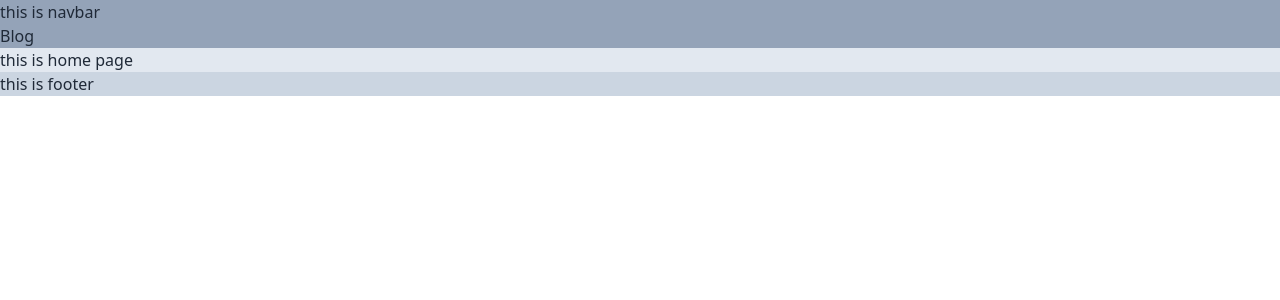
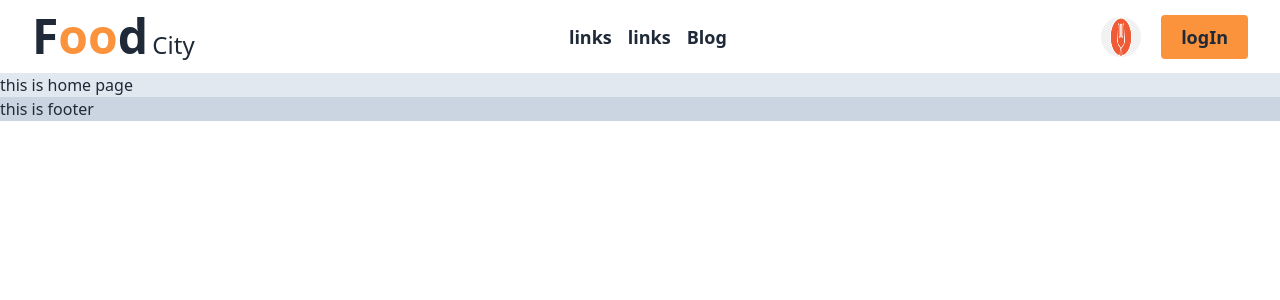
Before and after one commit to Hridoy-shill/project-2-food_chiy-client, a React (Vite) app: page / in a window 1280 px wide. Shown: the top 300 px of the page. Built offline with nearby package versions, Linux system fonts and the light colour scheme.

Commit message:
nav bar added

```diff
--- a/src/pages/sharePages/Navbar/Navbar.jsx
+++ b/src/pages/sharePages/Navbar/Navbar.jsx
@@ -1,11 +1,28 @@
-import React from 'react';
+import React, { useState } from 'react';
 import { Link } from 'react-router-dom';
+import img from '../../../assets/png-transparent-uber-eats-muncheez-delivery-online-food-ordering-food-delivery-food-logo-uber-eats.png'
 
 const Navbar = () => {
+
+    const user = {
+        name:'hridoy'
+    }
+
     return (
-        <div className='bg-slate-400'>
-            <p>this is navbar</p>
-            <Link to={'/blog'}>Blog</Link>
+        <div className='flex justify-between items-center px-8 py-3'>
+            <p><span className='text-5xl font-bold'>F<span className='font-extrabold text-orange-400'>oo</span>d</span> <span className='text-2xl'>City</span></p>
+            <div className='flex space-x-4 items-center'>
+                <Link className='font-bold text-lg hover:text-orange-400 duration-300 hover:underline hover:text-xl'>links</Link>
+                <Link className='font-bold text-lg hover:text-orange-400 duration-300 hover:underline hover:text-xl'>links</Link>
+                <Link to={'/blog'} className='font-bold text-lg hover:text-orange-400 duration-300 hover:underline hover:text-xl'>Blog</Link>
+            </div>
+            <div className='flex items-center'>
+                <img className='w-10 h-10 rounded-full  me-5' src={img} alt="" title={user.name}/>
+                { user.name ?
+                    <button className='bg-orange-400 font-bold text-lg px-5 py-2 rounded'>logIn</button> :
+                    <button className='bg-orange-400 font-bold text-lg px-5 py-2 rounded'>logOut</button>
+                }
+            </div>
         </div>
     );
 };
```
